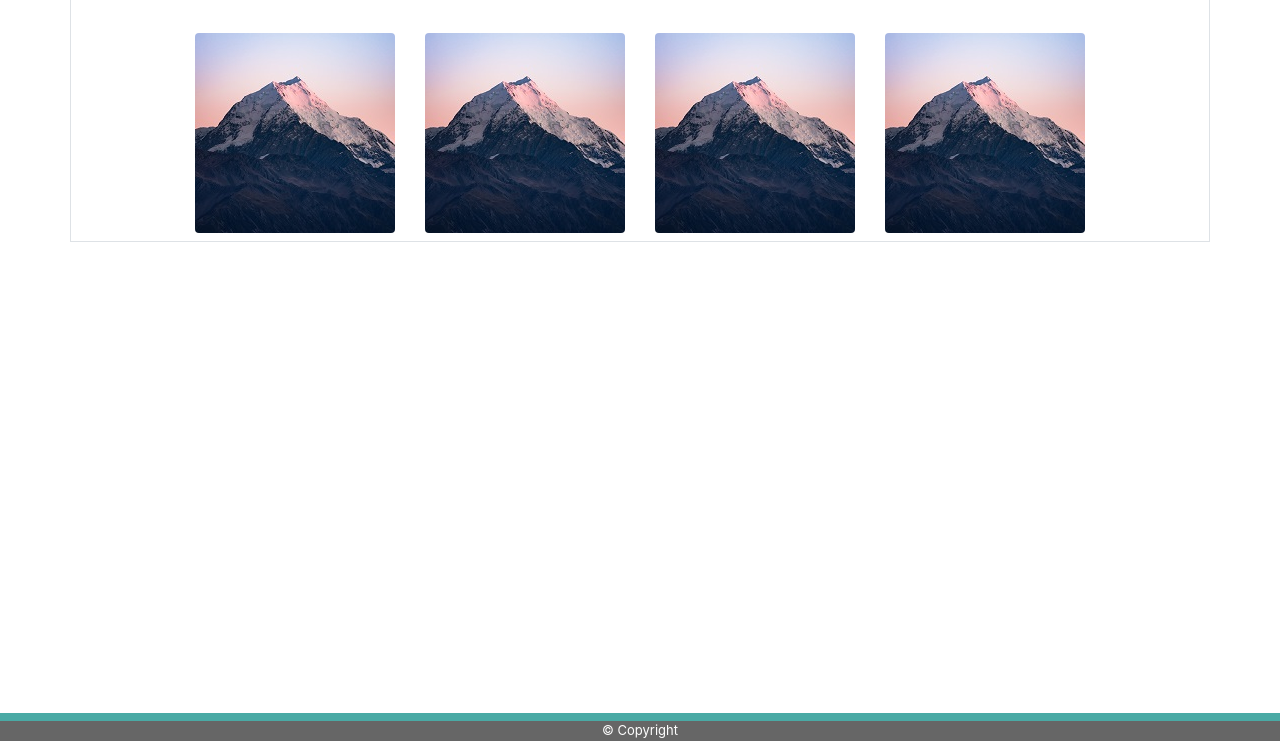
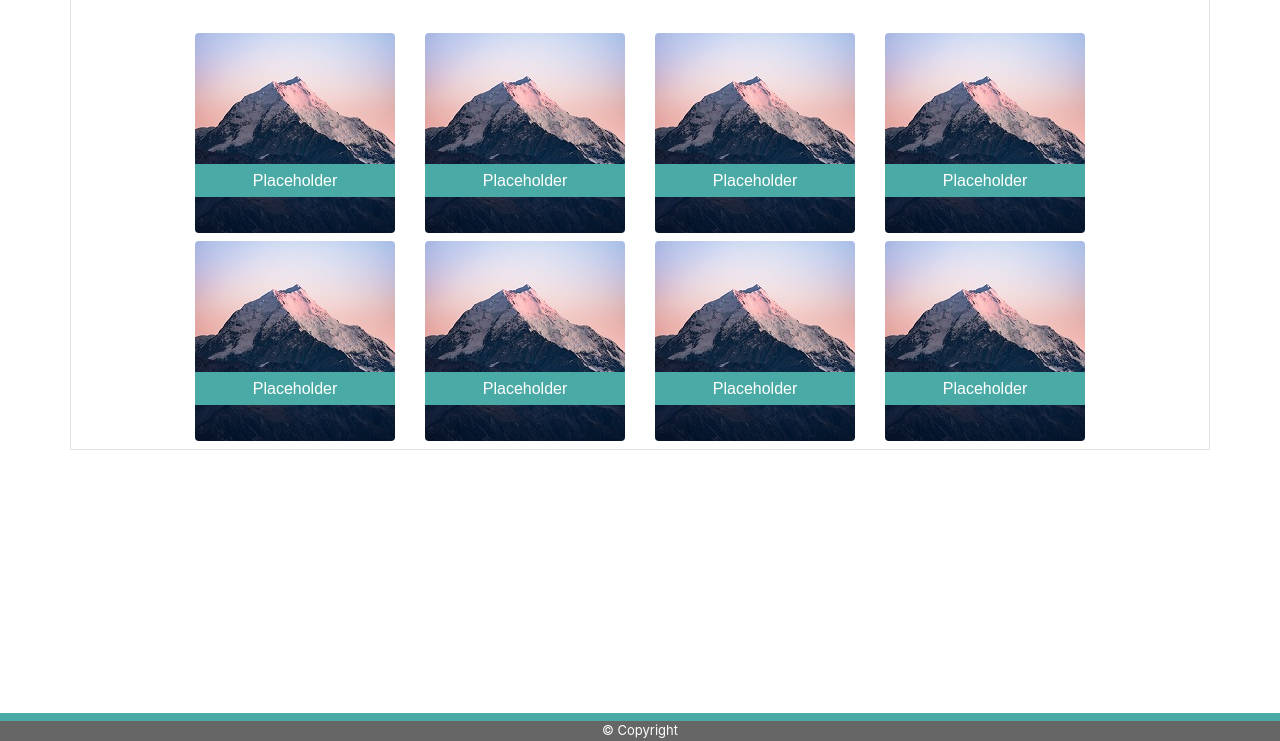
Before and after one commit to Matthewlgrimes94/Portfolio-bootstrao, a plain HTML site: page portfolio.html in a window 1280 px wide. Shown: the part 144-885 px from the top of the page. Drawn offline with nearby package versions, Linux system fonts and the light colour scheme.

Commit message:
Captions to portfolio

```diff
--- a/portfolio.html
+++ b/portfolio.html
@@ -45,18 +45,57 @@
                     <hr>
                 </div>
             </div>
+            <!-- Portfolio content -->
             <div class="row justify-content-center">
                 <div class="col col-xs-10 col-md-auto mb-2 text-center">
                     <img class="rounded" src="/assets/images/mads-schmidt-rasmussen-xfngap_DToE-unsplash.jpg" alt="Placeholder">
+                    <div class="caption-holder">
+                        <p class="caption">Placeholder</p>
+                    </div>
                 </div>
                 <div class="col col-xs-10 col-md-auto mb-2 text-center">
-                        <img class="rounded" src="/assets/images/mads-schmidt-rasmussen-xfngap_DToE-unsplash.jpg" alt="Placeholder">
+                    <img class="rounded" src="/assets/images/mads-schmidt-rasmussen-xfngap_DToE-unsplash.jpg" alt="Placeholder">
+                    <div class="caption-holder">
+                        <p class="caption">Placeholder</p>
+                    </div>
                 </div>
                 <div class="col col-xs-10 col-md-auto mb-2 text-center">
-                        <img class="rounded" src="/assets/images/mads-schmidt-rasmussen-xfngap_DToE-unsplash.jpg" alt="Placeholder">
+                    <img class="rounded" src="/assets/images/mads-schmidt-rasmussen-xfngap_DToE-unsplash.jpg" alt="Placeholder">
+                    <div class="caption-holder">
+                        <p class="caption">Placeholder</p>
+                    </div>
                 </div>
                 <div class="col col-xs-10 col-md-auto mb-2 text-center">
-                        <img class="rounded" src="/assets/images/mads-schmidt-rasmussen-xfngap_DToE-unsplash.jpg" alt="Placeholder">
+                    <img class="rounded" src="/assets/images/mads-schmidt-rasmussen-xfngap_DToE-unsplash.jpg" alt="Placeholder">
+                    <div class="caption-holder">
+                        <p class="caption">Placeholder</p>
+                    </div>
+                </div>
+            </div>
+            <div class="row justify-content-center">
+                <div class="col col-xs-10 col-md-auto mb-2 text-center">
+                    <img class="rounded" src="/assets/images/mads-schmidt-rasmussen-xfngap_DToE-unsplash.jpg" alt="Placeholder">
+                    <div class="caption-holder">
+                        <p class="caption">Placeholder</p>
+                    </div>
+                </div>
+                <div class="col col-xs-10 col-md-auto mb-2 text-center">
+                    <img class="rounded" src="/assets/images/mads-schmidt-rasmussen-xfngap_DToE-unsplash.jpg" alt="Placeholder">
+                    <div class="caption-holder">
+                            <p class="caption">Placeholder</p>
+                    </div>
+                </div>
+                <div class="col col-xs-10 col-md-auto mb-2 text-center">
+                    <img class="rounded" src="/assets/images/mads-schmidt-rasmussen-xfngap_DToE-unsplash.jpg" alt="Placeholder">
+                    <div class="caption-holder">
+                        <p class="caption">Placeholder</p>
+                    </div>
+                </div>
+                <div class="col col-xs-10 col-md-auto mb-2 text-center">
+                    <img class="rounded" src="/assets/images/mads-schmidt-rasmussen-xfngap_DToE-unsplash.jpg" alt="Placeholder">
+                    <div class="caption-holder">
+                        <p class="caption">Placeholder</p>
+                    </div>
                 </div>
             </div>
         </div>
--- a/stylesheet.css
+++ b/stylesheet.css
@@ -43,14 +43,18 @@ a:hover {
 }
 /* Picture captions */
 
+.caption-holder {
+    margin: 0 auto;
+    width: 200px;
+}
+
 .caption {
-    position: absolute !important;
-    bottom: 15% !important;
-    left: 6.5% !important;
-    width: 85%;
+    position: absolute;
+    bottom: 10%;
+    width: 200px;
+    padding: 2% 0;
     background-color: #4aaaa5 !important;
     text-align: center !important;
-    padding-top: 5% !important;
     color: white !important;
     font-family: 'Arial', 'Helvetica Neue', Helvetica, sans-serif !important;
 }
```
